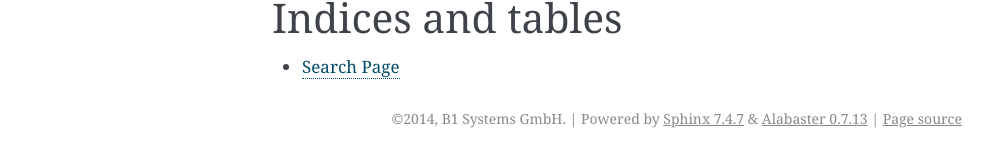
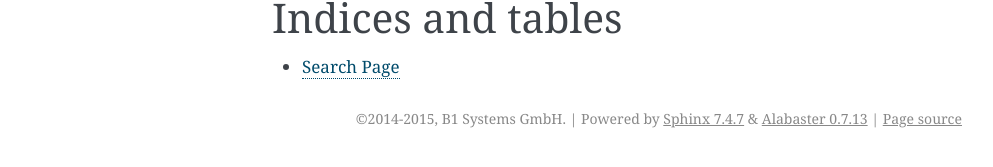
Before and after one commit to stackforge/packstack-vagrant, a Sphinx documentation site: the page built from doc/source/index.rst, in a window 1280 px wide. Shown: the part 730-897 px from the top of the page, without its empty margins (148-1141 px from the left). Built offline with Sphinx 7.4.7, drawn with Linux system fonts in a browser that asks for light colours.

Commit message:
Adds 2015 copyright year
Change-Id: If22a5b48644420bcf0ac88c461a1482ed0102f67

```diff
--- a/doc/source/conf.py
+++ b/doc/source/conf.py
@@ -32,7 +32,7 @@ master_doc = 'index'
 
 # General information about the project.
 project = u'packstack-vagrant'
-copyright = u'2014, B1 Systems GmbH'
+copyright = u'2014-2015, B1 Systems GmbH'
 
 # If true, '()' will be appended to :func: etc. cross-reference text.
 add_function_parentheses = True
```
Also changed, not shown: 1 other file.
